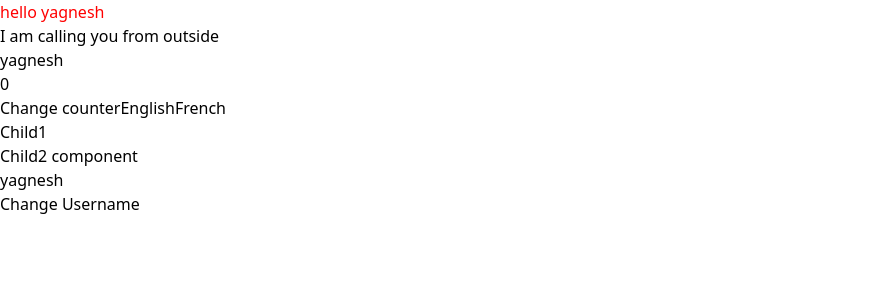
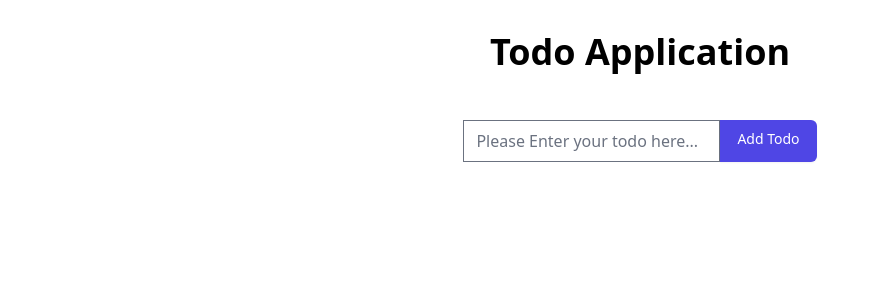
Before and after one commit to imyagnesh/tsc-advance-1, a React app: page / in a window 1280 px wide. Shown: the top 300 px of the page, without its empty margins (0-880 px from the left). Built offline with nearby package versions, Linux system fonts and the light colour scheme.

Commit message:
added todo app

```diff
--- a/package.json
+++ b/package.json
@@ -28,6 +28,7 @@
     "@babel/eslint-parser": "^7.18.2",
     "@babel/preset-env": "^7.18.0",
     "@babel/preset-react": "^7.17.12",
+    "@tailwindcss/forms": "^0.5.2",
     "autoprefixer": "^10.4.7",
     "babel-loader": "^8.2.5",
     "css-loader": "^6.7.1",
--- a/src/Child1.jsx
+++ /dev/null
@@ -1,10 +0,0 @@
-import React, { memo } from 'react';
-
-function Child1() {
-  console.log('Child 1 render');
-  return <div>Child1</div>;
-}
-
-export default memo(Child1, (prevProps, nextProps) => {
-  return true;
-});
--- a/src/Child2.jsx
+++ /dev/null
@@ -1,66 +0,0 @@
-import React, { PureComponent } from 'react';
-// import shallowCompare from 'react-addons-shallow-compare';
-
-export default class Child2 extends PureComponent {
-  //   shouldComponentUpdate(nextProps, nextState) {
-  //     return shallowCompare(this, nextProps, nextState);
-  //   }
-  state = {
-    counter: 0,
-    error: '',
-  };
-
-  componentDidMount() {
-    try {
-      document.addEventListener(
-        'mousemove',
-        this.mouseMove
-      );
-
-      this.interval = setInterval(() => {
-        this.setState(({ counter }, props) => ({
-          counter: counter + 1,
-        }));
-      }, 1000);
-    } catch (error) {
-      this.setState({ error });
-    }
-  }
-
-  componentWillUnmount() {
-    document.removeEventListener(
-      'mousemove',
-      this.mouseMove
-    );
-    clearInterval(this.interval);
-  }
-
-  mouseMove = () => {
-    try {
-      console.log('mouse moving...');
-    } catch (error) {
-      this.setState({ error });
-    }
-  };
-
-  render() {
-    console.log('Child 2 render');
-    const { user } = this.props;
-    const { counter, error } = this.state;
-
-    if (error) {
-      return <h1>{error.message}</h1>;
-    }
-
-    if (counter > 10) {
-      throw new Error('something wrong');
-    }
-
-    return (
-      <div>
-        <h1>Child2 component</h1>
-        <h2>{user.name}</h2>
-      </div>
-    );
-  }
-}
--- a/src/app.jsx
+++ b/src/app.jsx
@@ -1,154 +1,64 @@
-import React, { Component } from 'react';
-import Child1 from './Child1';
-import Child2 from './Child2';
+import React, { Component, createRef } from 'react';
 
-// Function Component
-// function App() {
-//   return (
-//     <div>
-//       <h1 className="text-6xl font-bold text-red-500">
-//         Hello from h1
-//       </h1>
-//     </div>
-//   );
-// }
-
-// 4 Stages of Life Cycle
-
-// 1. Mounting
-// a. Constructor
-// b. getDerivedStateFromProps
-// c. render
-// d. componentDidMount
-
-// 2. Updating
-// a. getDerivedStateFromProps
-// b. shouldComponentUpdate
-// c. render
-// d. getSnapshotBeforeUpdate
-// e. componentDidUpdate
-
-// 3. Unmounting
-// a. componentWillUnmount
-
-// 4. Error
-// a.
-
-class App extends Component {
-  // Note: you can make api(server) call but you cant set state value base on api response
-  constructor(props) {
-    console.log('Constructor');
-
-    super(props);
-
-    this.state = {
-      greet: `hello ${props.name}`,
-      counter: 0,
-      user: {
-        name: 'yagnesh',
-      },
-    };
-
-    console.log(document.getElementById('heading'));
-    // analytics
-    // api call
-  }
-
-  // static getDerivedStateFromProps(props, state) {
-  //   if (!state?.greet) {
-  //     return {
-  //       greet: `hello ${props.name}`,
-  //     };
-  //   }
-  //   return null;
-  // }
-
-  // DOM manipulation
-  // Event register
-  // fetch data on page load
-  componentDidMount() {
-    console.log(document.getElementById('heading'));
-    document.getElementById('heading').style = 'color: red';
-
-    document.addEventListener('copy', () => {
-      console.log('copied');
-    });
-
-    // api call
-    // setState
-  }
-
-  getSnapshotBeforeUpdate(prevProps, prevState) {
-    return 10;
-  }
-
-  componentDidUpdate(prevProps, prevState, snapshot) {}
-
-  static getDerivedStateFromError(error) {
-    return {
-      error,
-    };
-  }
-
-  componentDidCatch(error, info) {
-    console.log(info);
-  }
-
-  greetUser = language => {
-    this.setState((state, { name }) => ({
-      greet: `${language === 'en' ? 'hello' : 'hola'} ${
-        state.name
-      }`,
-    }));
+class Todo extends Component {
+  state = {
+    todoList: [],
   };
 
-  changeUsername = () => {
-    this.setState(({ user }) => ({
-      user: { ...user, name: 'rohit' },
-    }));
-  };
+  inputRef = createRef();
 
-  changeCounter = () => {
-    this.setState(({ counter }) => ({
-      counter: counter + 1,
-    }));
+  addTodo = event => {
+    event.preventDefault();
+    const todoText = this.inputRef.current;
+    this.setState(
+      ({ todoList }) => ({
+        todoList: [
+          ...todoList,
+          {
+            id: new Date().valueOf(),
+            text: todoText.value,
+          },
+        ],
+      }),
+      () => (todoText.value = '')
+    );
   };
 
   render() {
-    const { greet, message, user, counter, error } =
-      this.state;
-    if (error) {
-      return <h1>{error.message}</h1>;
-    }
+    console.log('render');
+    const { todoList } = this.state;
 
     return (
-      <div>
-        <h1 id="heading">{greet}</h1>
-        <h2>{message}</h2>
-        <h3>{user.name}</h3>
-        <h4>{counter}</h4>
-        <button type="button" onClick={this.changeCounter}>
-          Change counter
-        </button>
-        <button
-          type="button"
-          onClick={() => this.greetUser('en')}>
-          English
-        </button>
-        <button
-          type="button"
-          onClick={() => this.greetUser('fr')}>
-          French
-        </button>
-        <Child1 />
-        {counter < 5 && <Child2 user={user} />}
-
-        <button type="button" onClick={this.changeUsername}>
-          Change Username
-        </button>
+      <div className="flex flex-col items-center">
+        <h1>Todo Application</h1>
+        <form className="flex my-4" onSubmit={this.addTodo}>
+          <input
+            ref={this.inputRef}
+            type="text"
+            placeholder="Please Enter your todo here..."
+          />
+          <button
+            className="btn rounded-l-none"
+            type="submit">
+            Add Todo
+          </button>
+        </form>
+        <div className="w-full max-w-5xl">
+          {todoList.map((item, index) => (
+            <div className="flex m-4 items-center">
+              <input type="checkbox" />
+              <p className="flex-1 px-4">{item.text}</p>
+              <button
+                type="button"
+                className="btn bg-red-400">
+                Delete
+              </button>
+            </div>
+          ))}
+        </div>
       </div>
     );
   }
 }
 
-export default App;
+export default Todo;
--- a/src/index.jsx
+++ b/src/index.jsx
@@ -6,12 +6,12 @@ import './style.css';
 const container = document.getElementById('root');
 const root = createRoot(container);
 
-App.getDerivedStateFromProps = () => {
-  console.log(document.getElementById('heading'));
-  console.log('getDerivedStateFromProps');
-  return {
-    message: 'I am calling you from outside',
-  };
-};
+// App.getDerivedStateFromProps = () => {
+//   console.log(document.getElementById('heading'));
+//   console.log('getDerivedStateFromProps');
+//   return {
+//     message: 'I am calling you from outside',
+//   };
+// };
 
-root.render(<App name="yagnesh" />);
+root.render(<App />);
--- a/src/style.css
+++ b/src/style.css
@@ -1,3 +1,13 @@
 @tailwind base;
 @tailwind components;
 @tailwind utilities;
+
+@layer components {
+    .btn {
+       @apply inline-flex justify-center py-2 px-4 border border-transparent shadow-sm text-sm font-medium rounded-md text-white bg-indigo-600 hover:bg-indigo-700 focus:outline-none focus:ring-2 focus:ring-offset-2 focus:ring-indigo-500
+    }
+}
+
+h1 {
+    @apply font-bold text-4xl my-8
+}
--- a/tailwind.config.js
+++ b/tailwind.config.js
@@ -3,5 +3,5 @@ module.exports = {
   theme: {
     extend: {},
   },
-  plugins: [],
+  plugins: [require('@tailwindcss/forms')],
 };
```
